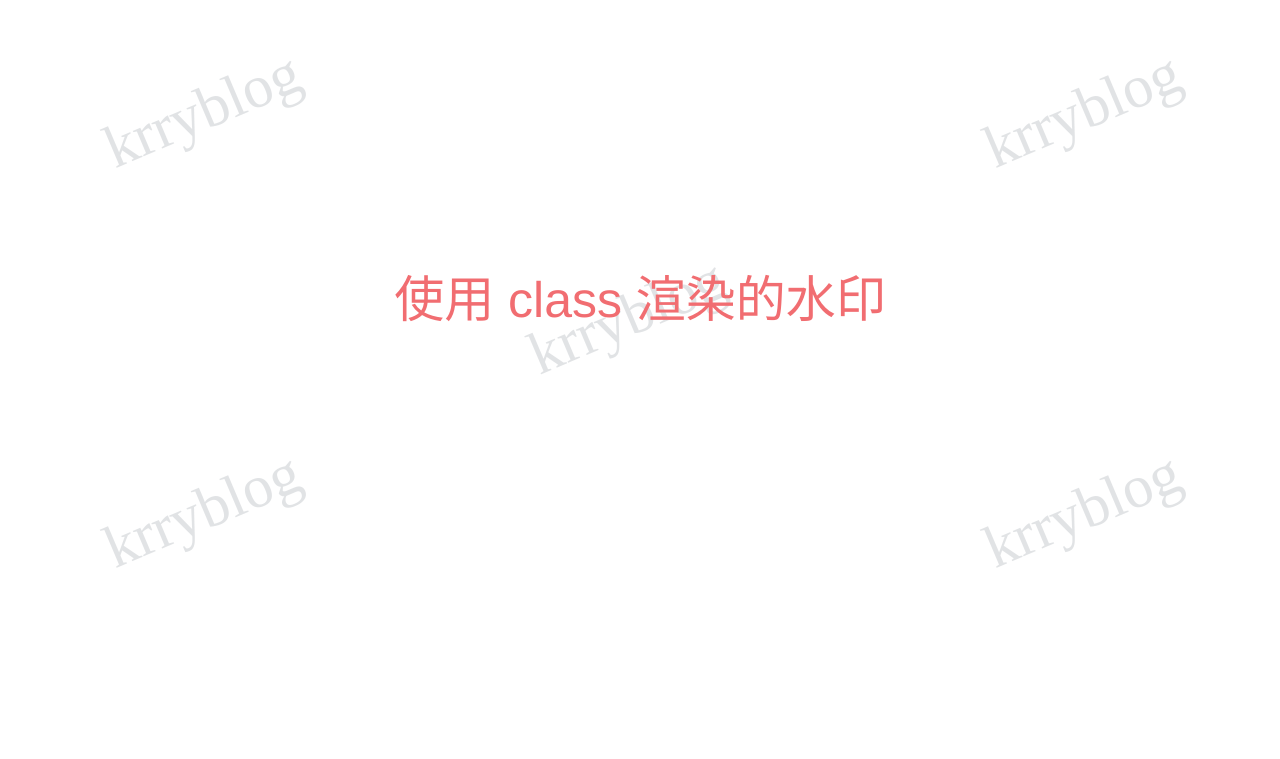
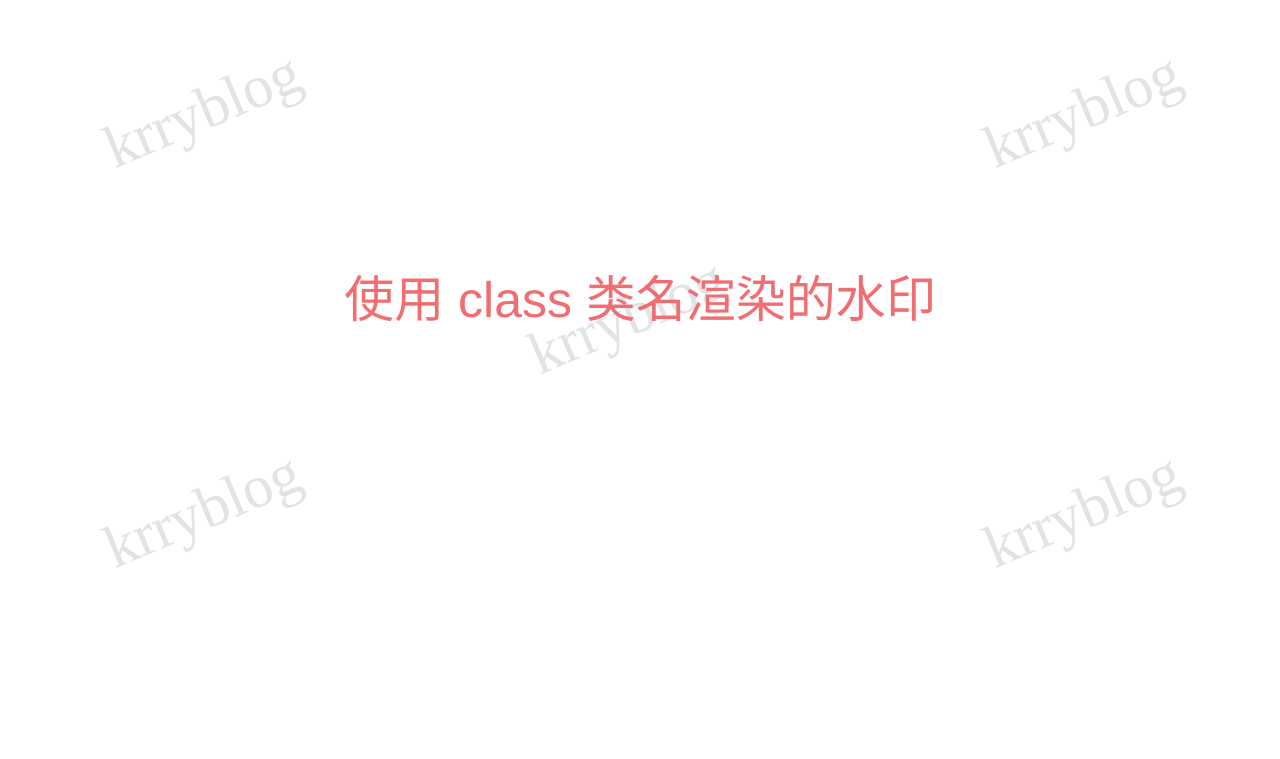
Before and after one commit to Krryxa/krry-vue-vite, a Vue app: page /home in a window 1280 px wide. Shown: the top 759 px of the page. Built offline with nearby package versions, Linux system fonts and the light colour scheme.

Commit message:
feat: 防止删除样式

```diff
--- a/src/views/index.vue
+++ b/src/views/index.vue
@@ -153,6 +153,8 @@ const addListioner = (className: string, style?: StyleType) => {
       const observer = new MutationObserver(() => {
         let flag = false // 触发改变的标识
         if (style) {
+          // style 属性渲染水印
+          // 获取 style 属性
           const styleAttribute: CSSStyleDeclaration = container.style
           if (
             !styleAttribute[style.key] ||
@@ -163,6 +165,7 @@ const addListioner = (className: string, style?: StyleType) => {
             flag = true
           }
         } else {
+          // class 类名渲染水印
           // 获取 class 集合
           const classList: DOMTokenList = container.classList
           if (!Object.values(classList).includes(className)) {
@@ -193,7 +196,7 @@ const addObserve = (mutation: MutationObserver, container: Element) => {
 </script>
 
 <template>
-  <div class="water-mark my-water-mark">使用 class 渲染的水印</div>
+  <div class="water-mark my-water-mark">使用 class 类名渲染的水印</div>
   <div class="water-mark-style">使用 style 渲染的水印</div>
   <img width="600" />
 </template>
```
